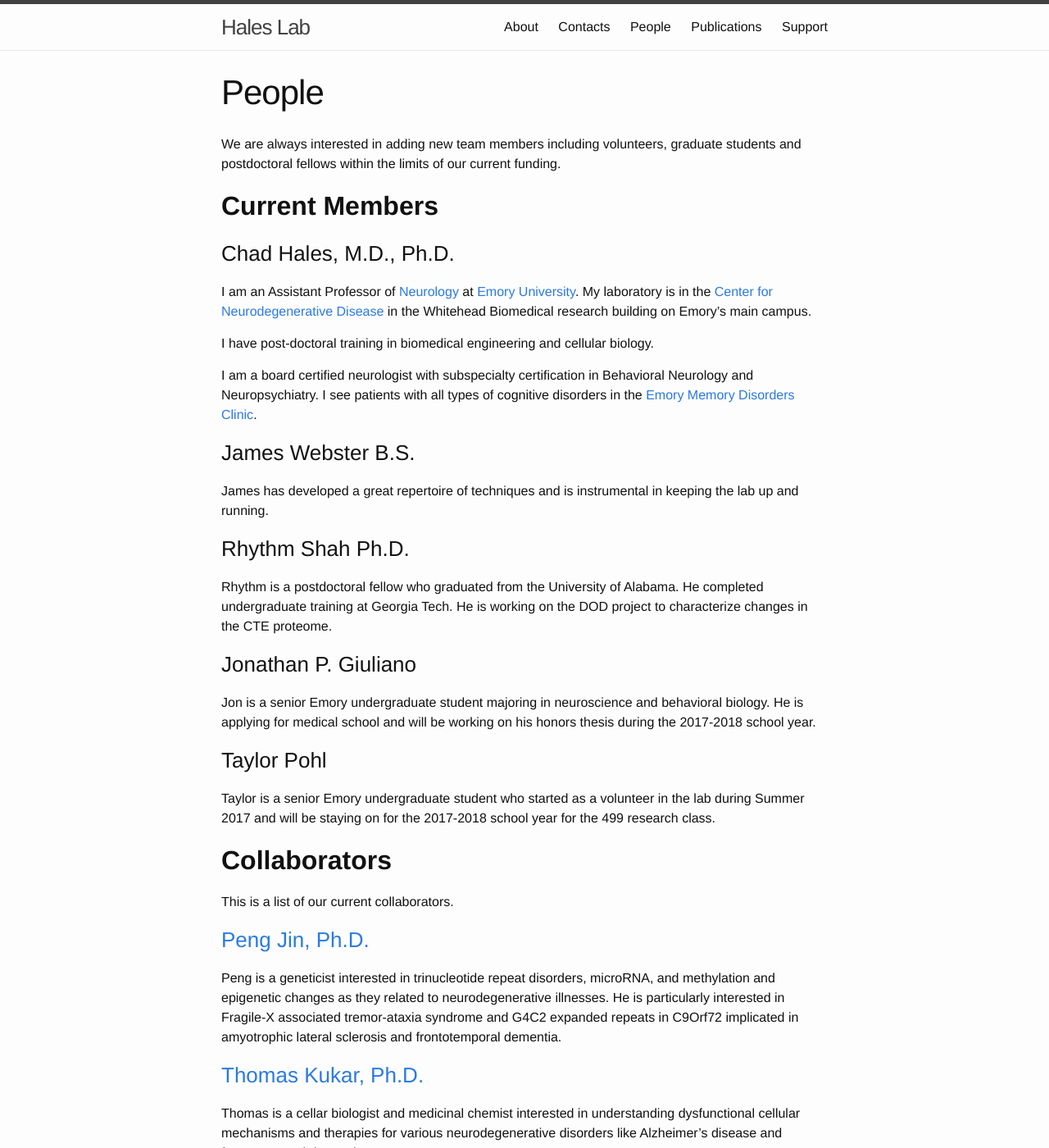
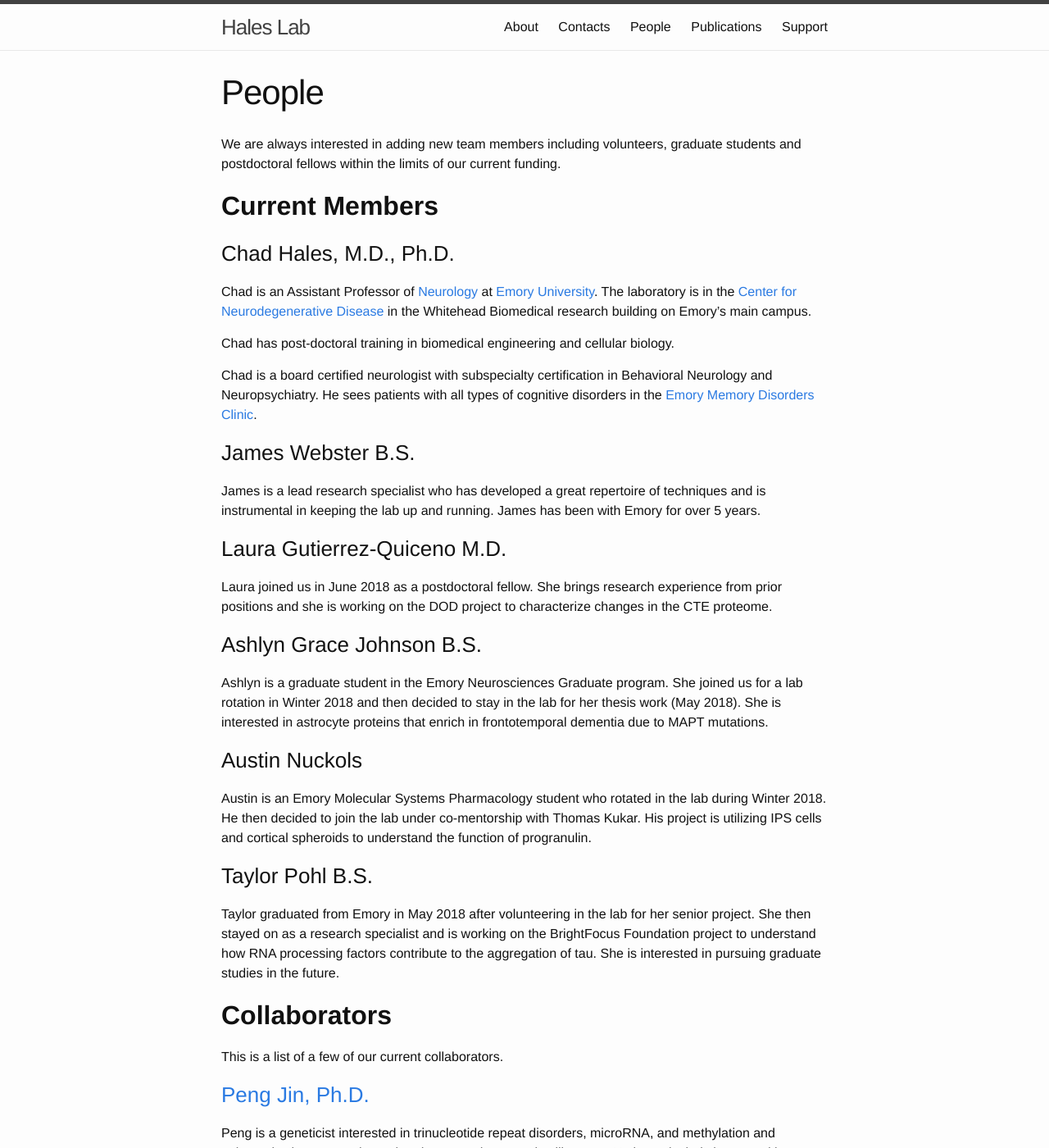
Before and after one commit to haleslab/haleslab.github.io, a Jekyll site: the page built from people.md, in a window 1280 px wide and 1400 px high. Shown: the whole window at 82% size. Built offline with Jekyll 4.4.1, drawn with Linux system fonts in a browser that asks for light colours; some of the changed text lies outside the part shown.

Commit message:
Fall 2018 updates
Fall 2018 updates

```diff
--- a/index.html
+++ b/index.html
@@ -20,7 +20,7 @@ layout: default
     and related neurodegenerative disorders.
 
   <p>We use a combination of <b>molecular biology techniques</b>, <b>proteomic
-    sequencing</b>, <b>immunohistochemistry</b> of postmortem human brain, <b>induced pluripotent stem cells<b/>, and
+    sequencing</b>, <b>immunohistochemistry</b> of postmortem human brain, <b>induced pluripotent stem cells<b/>, <b/>transgenic mouse models<b/>, and
     <b>microelectrode array recordings</b> (MEA).
 
   <p>Our work is supported by the National Institute of Neurological Disorders and Stroke, the Department of Defense, the BrightFocus Foundation and Emory University.
--- a/people.md
+++ b/people.md
@@ -10,39 +10,43 @@ We are always interested in adding new team members including volunteers, gradua
 
 ### Chad Hales, M.D., Ph.D.
 
-I am an Assistant Professor of [Neurology](http://www.neurology.emory.edu/) at [Emory University](http://www.emory.edu/). My laboratory is in the [Center for Neurodegenerative Disease](http://cnd.emory.edu/) in the Whitehead Biomedical research building on Emory's main campus.
+Chad is an Assistant Professor of [Neurology](http://www.neurology.emory.edu/) at [Emory University](http://www.emory.edu/). The laboratory is in the [Center for Neurodegenerative Disease](http://cnd.emory.edu/) in the Whitehead Biomedical research building on Emory's main campus.
 
-I have post-doctoral training in biomedical engineering and cellular biology.
+Chad has post-doctoral training in biomedical engineering and cellular biology.
 
-I am a board certified neurologist with subspecialty certification in Behavioral Neurology and Neuropsychiatry. I see patients with all types of cognitive disorders in the [Emory Memory Disorders Clinic](http://alzheimers.emory.edu/).
+Chad is a board certified neurologist with subspecialty certification in Behavioral Neurology and Neuropsychiatry. He sees patients with all types of cognitive disorders in the [Emory Memory Disorders Clinic](http://alzheimers.emory.edu/).
 
 ### James Webster B.S.
 
-James has developed a great repertoire of techniques and is instrumental in keeping the lab up and running.
+James is a lead research specialist who has developed a great repertoire of techniques and is instrumental in keeping the lab up and running. James has been with Emory for over 5 years.
 
-### Rhythm Shah Ph.D.
+### Laura Gutierrez-Quiceno M.D.
 
-Rhythm is a postdoctoral fellow who graduated from the University of Alabama. He completed undergraduate training at Georgia Tech.  He is working on the DOD project to characterize changes in the CTE proteome.
+Laura joined us in June 2018 as a postdoctoral fellow. She brings research experience from prior positions and she is working on the DOD project to characterize changes in the CTE proteome.
 
-### Jonathan P. Giuliano
+### Ashlyn Grace Johnson B.S.
 
-Jon is a senior Emory undergraduate student majoring in neuroscience and behavioral biology. He is applying for medical school and will be working on his honors thesis during the 2017-2018 school year.
+Ashlyn is a graduate student in the Emory Neurosciences Graduate program. She joined us for a lab rotation in Winter 2018 and then decided to stay in the lab for her thesis work (May 2018). She is interested in astrocyte proteins that enrich in frontotemporal dementia due to MAPT mutations.
 
-### Taylor Pohl
+### Austin Nuckols
 
-Taylor is a senior Emory undergraduate student who started as a volunteer in the lab during Summer 2017 and will be staying on for the 2017-2018 school year for the 499 research class.
+Austin is an Emory Molecular Systems Pharmacology student who rotated in the lab during Winter 2018. He then decided to join the lab under co-mentorship with Thomas Kukar. His project is utilizing IPS cells and cortical spheroids to understand the function of progranulin.
+
+### Taylor Pohl B.S.
+
+Taylor graduated from Emory in May 2018 after volunteering in the lab for her senior project. She then stayed on as a research specialist and is working on the BrightFocus Foundation project to understand how RNA processing factors contribute to the aggregation of tau. She is interested in pursuing graduate studies in the future.
 
 
 ## **Collaborators**
 
-This is a list of our current collaborators.
+This is a list of a few of our current collaborators.
 
 
 ### [Peng Jin, Ph.D.](http://genetics.emory.edu/faculty/faculty.php?facultyid=124)
 
 Peng is a geneticist interested in trinucleotide repeat disorders, microRNA, and methylation and epigenetic changes as they related to neurodegenerative illnesses. He is particularly interested in Fragile-X associated tremor-ataxia syndrome and G4C2 expanded repeats in C9Orf72 implicated in amyotrophic lateral sclerosis and frontotemporal dementia.
 
-### [Thomas Kukar, Ph.D.](http://http://www.pharm.emory.edu/tkukar/research.html)
+### [Thomas Kukar, Ph.D.](http://pharmacology.emory.edu/kukar/)
 
 Thomas is a cellar biologist and medicinal chemist interested in understanding dysfunctional cellular mechanisms and therapies for various neurodegenerative disorders like Alzheimer's disease and frontotemporal dementia.
 
@@ -54,13 +58,10 @@ Jim is a cognitive neurologist, molecular biologist, and mentor, neuroscientist
 
 Allan is a cognitive neurologist, neuroscientist/neuroanatomist, and mentor.
 
-### [Ann McKee, M.D.](http://http://www.bu.edu/cte/about/leadership/ann-mckee-md/)
 
-Dr. McKee has been instrumental in providing training on the pathologic diagnosis of chronic traumatic encephalopathy and for providing valuable postmortem human brain samples for use in our experiments to better understand RNA processing dysfunction in CTE and the overlap with AD.
+### [Nicholas Seyfried, Ph.D.](http://www.biochem.emory.edu/seyfried/)
 
-### [Nicholas Seyfried, DPhil.](http://proteox.genetics.emory.edu/emory/people.html)
-
-Nick is a biochemist and knows about as much as anyone should about mass spectrometry. We work closely with him and Duc Duoung for proteomics based experiments.
+Nick is a biochemist and knows about as much as anyone should about mass spectrometry. We work closely with him, Eric Dammer and Duc Duoung for proteomics based experiments.
 
 ### [Thomas Wingo, M.D.](http://wingolab.org)
 
@@ -83,12 +84,28 @@ Phillip was a rotating graduate student in the lab and he is currently in the Em
 
 ### Ahmad Zeineddin
 
-Ahmad was a volunteer medical student from the International American University in Saint Lucia. He has returned to medical school to complete his training.
+Ahmad was a volunteer medical student from the International American University in Saint Lucia. He has returned to medical school to complete his training and is now a general surgery resident in Washington D.C. .
 
 ### Tre Kinney
 
 Tre started as an undergraduate volunteer and then participated in the Emory 2016 SURE program and Emory IMSD program during the 2016-2017 school year.
 
-### Ronnie Li
+### [Ronnie Li](https://www.ronnieli.com)
 
 Ronnie is a neurosciences graduate student who recently completed his first rotation in the lab during summer 2017. He was studying insoluble proteins associated with frontotemporal dementia due to MAPT mutations.
+
+### Nicholas Harbin
+
+Nick is a molecular systems pharmacology student at Emory University.  He was in the lab for a rotation during Winter 2018 and he worked on identifying important disease related proteins in CTE.  He identified a G-protein coupled receptor that may be important for regulating tau processing at the synapse.
+
+### John Giuliano
+
+Jon graduated in May 2018 from Emory after completing his honors thesis in the lab and graduating with highest honors. He is now a medical student at Duke University.
+
+### Lauran Zeineddin
+
+Lauran is a medial student at the Medical College of Georgia Athens campus and she joined Dr. Hales in the clinic for a project to optimize work flow and documentation.
+
+### Kate Heffernan
+
+Kate is a graduate student in the Emory Neurosciences Graduate program. She worked on a project to understand if hyperexcitability of neurons on MEAs could generate secreted proteins that would contribute to tau aggregation.
```
Also changed, not shown: contact.md (+1 -1 lines), README.md, 4 other files.
